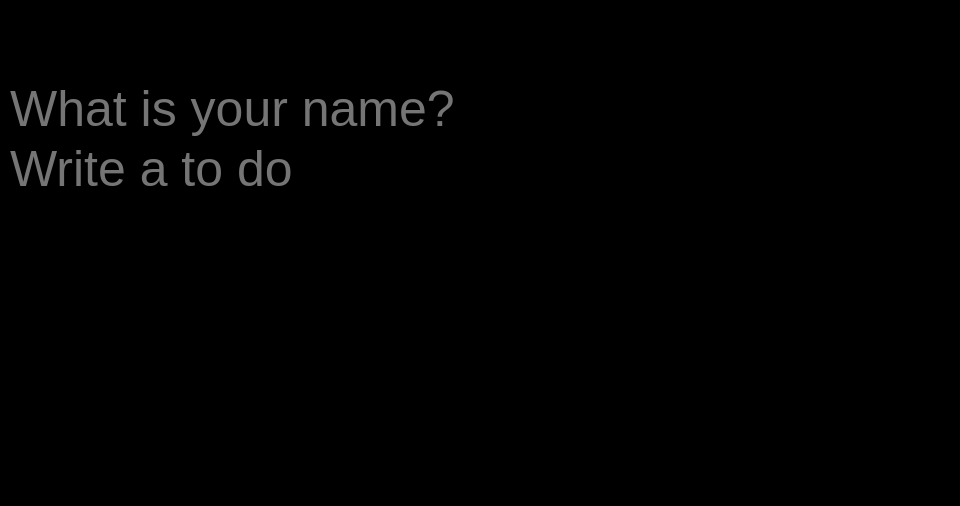
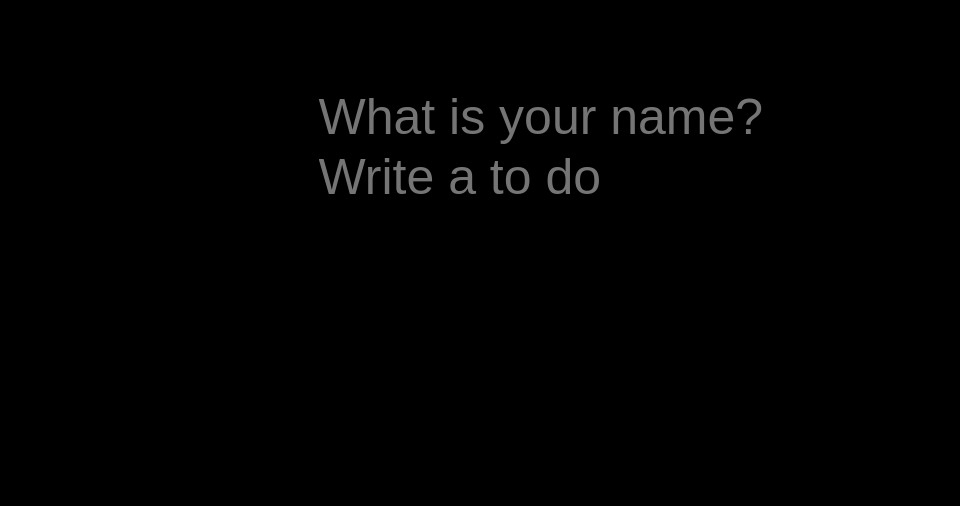
Before and after one commit to pluswar/hello-world, a plain HTML site: page index.html in a window 1280 px wide. Shown: the part 294-800 px from the top of the page, without its empty margins (0-960 px from the left). Drawn offline with Linux system fonts and the light colour scheme.

Commit message:
가운데 정렬

```diff
--- a/index.css
+++ b/index.css
@@ -1,12 +1,18 @@
 body {
   background-color: #000000;
   font-size: 50px;
+  display: table;
+  margin-left: auto;
+  margin-right: auto;
 }
 h1{
   color: #0DAB76;
   font-size:300%;
   transition: color 0.5s ease-in-out;
   text-align: center;
+}
+ul{
+  display: table;
 }
 span{
   color: #DDDBCB;
```
